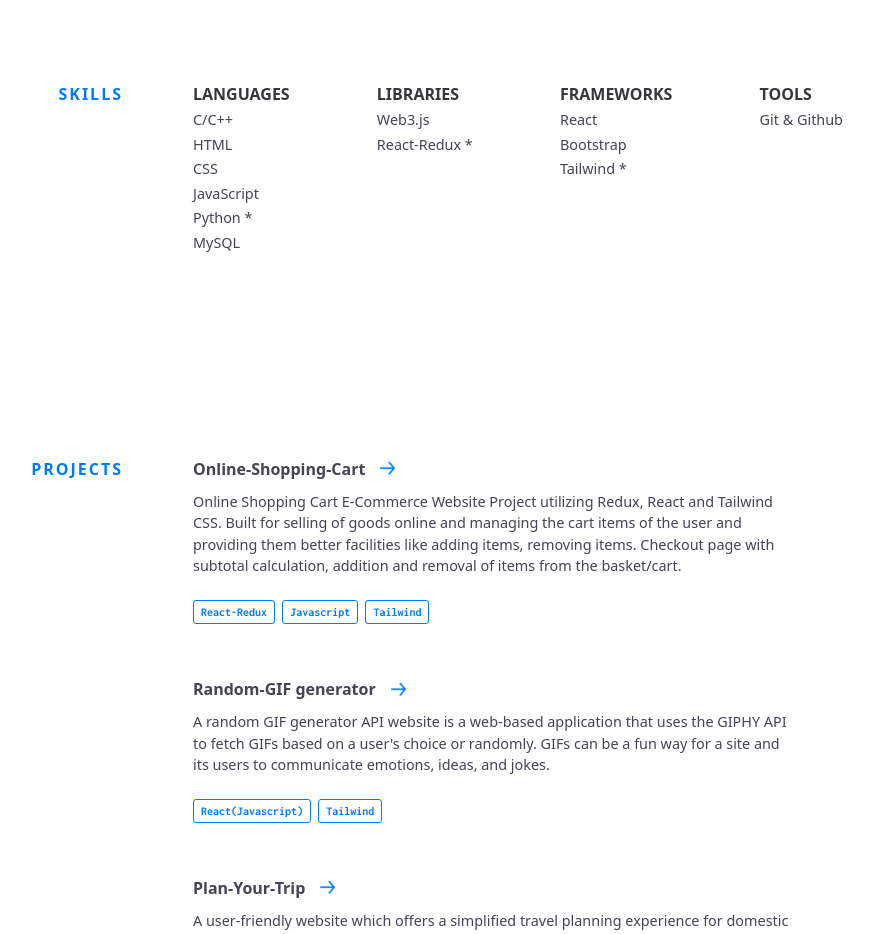
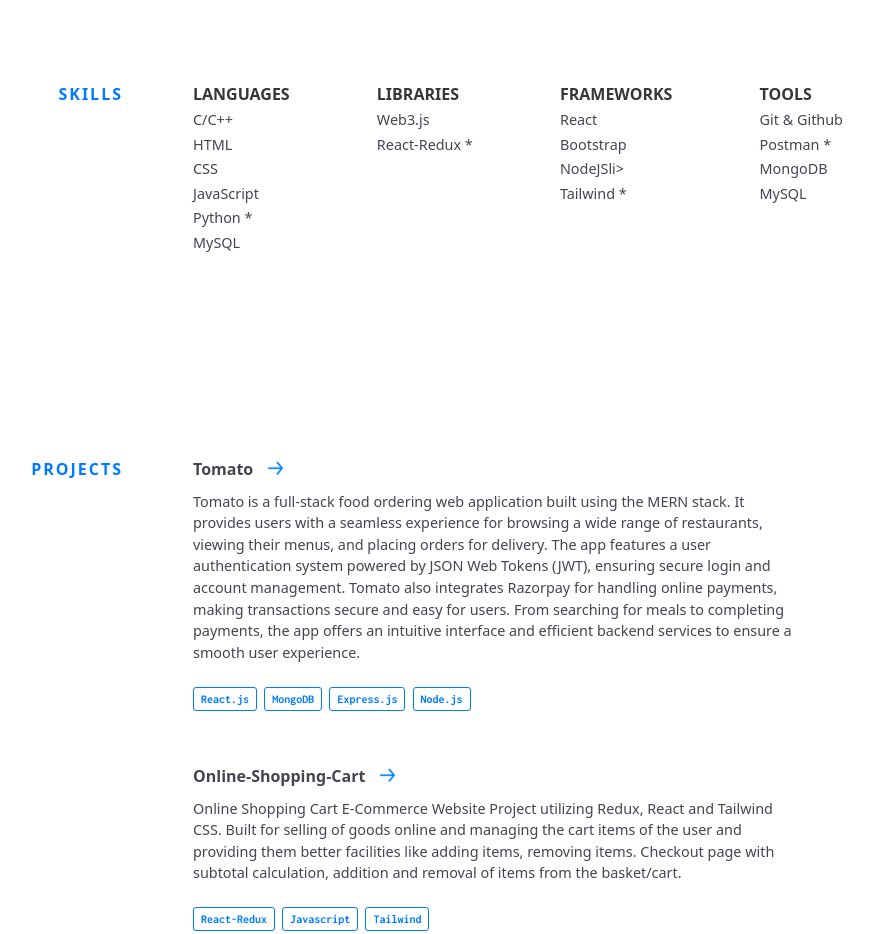
Before and after one commit to bagariariya16/riyabagaria16.github.io-, a plain HTML site: page index.html in a window 1280 px wide. Shown: the part 1460-2394 px from the top of the page, without its empty margins (257-1130 px from the left). Drawn offline with nearby package versions, Linux system fonts and the light colour scheme; a web font is replaced by a local one.

Commit message:
Updated projects in index.html

```diff
--- a/index.html
+++ b/index.html
@@ -181,6 +181,7 @@
                 <!-- <li class="skillz__category__item">ExpressJS</li>
                 <li class="skillz__category__item">Hardhat</li> -->
                 <li class="skillz__category__item">Bootstrap</li>
+                <li class="skillz__category__item">NodeJSli>
                 <li class="skillz__category__item">Tailwind *</li>
                 <!-- <li class="skillz__category__item">SaSS *</li>
                 <li class="skillz__category__item">NextJS *</li> -->
@@ -190,8 +191,11 @@
               <div class="skillz__category__label">Tools</div>
               <ul>
                 <li class="skillz__category__item">Git & Github</li>
+                <li class="skillz__category__item">Postman *</li>
+                <li class="skillz__category__item">MongoDB </li>
+                <li class="skillz__category__item">MySQL</li>
                 <!-- <li class="skillz__category__item">NPM</li>
-                <li class="skillz__category__item">Postman *</li>
+
                 <li class="skillz__category__item">Metamask *</li> -->
               </ul>
             </div>
@@ -204,6 +208,37 @@
       <section class="section other-projects">
         <div class="section__title">Projects</div>
         <div class="section__content">
+
+          <div class="project">
+            <div class="project__name">
+              <a
+                href="https://github.com/bagariariya16/Tomato"
+                target="_blank"
+                class="arrow-link"
+                >Tomato</a
+              >
+            </div>
+            <p>
+              Tomato is a full-stack food ordering web application built using the MERN stack.
+              It provides users with a seamless experience for browsing a wide range of restaurants,
+              viewing their menus, and placing orders for delivery. The app features a user authentication system
+              powered by JSON Web Tokens (JWT), ensuring secure login and account management.
+              Tomato also integrates Razorpay for handling online payments, making transactions
+              secure and easy for users. From searching for meals to completing payments,
+              the app offers an intuitive interface and efficient backend services to ensure
+              a smooth user experience.
+              <br />
+            </p>
+            <div class="project__used">
+              <!-- <span class="project__used__item">Solidity</span>
+              <span class="project__used__item">EtherJS</span>
+              <span class="project__used__item">Hardhat</span> -->
+              <span class="project__used__item">React.js</span>
+              <span class="project__used__item">MongoDB</span>
+              <span class="project__used__item">Express.js</span>
+              <span class="project__used__item">Node.js</span>
+            </div>
+          </div>
           <div class="project">
             <div class="project__name">
               <a
```
